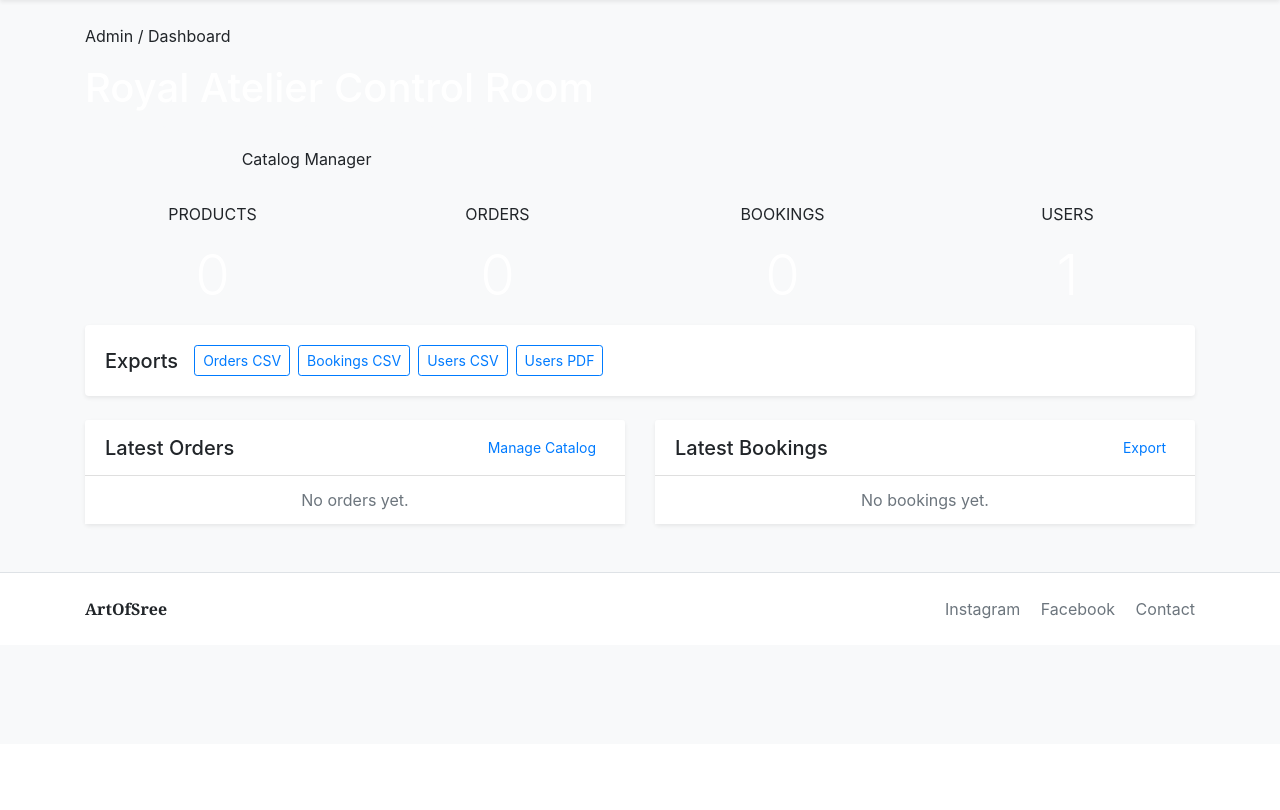
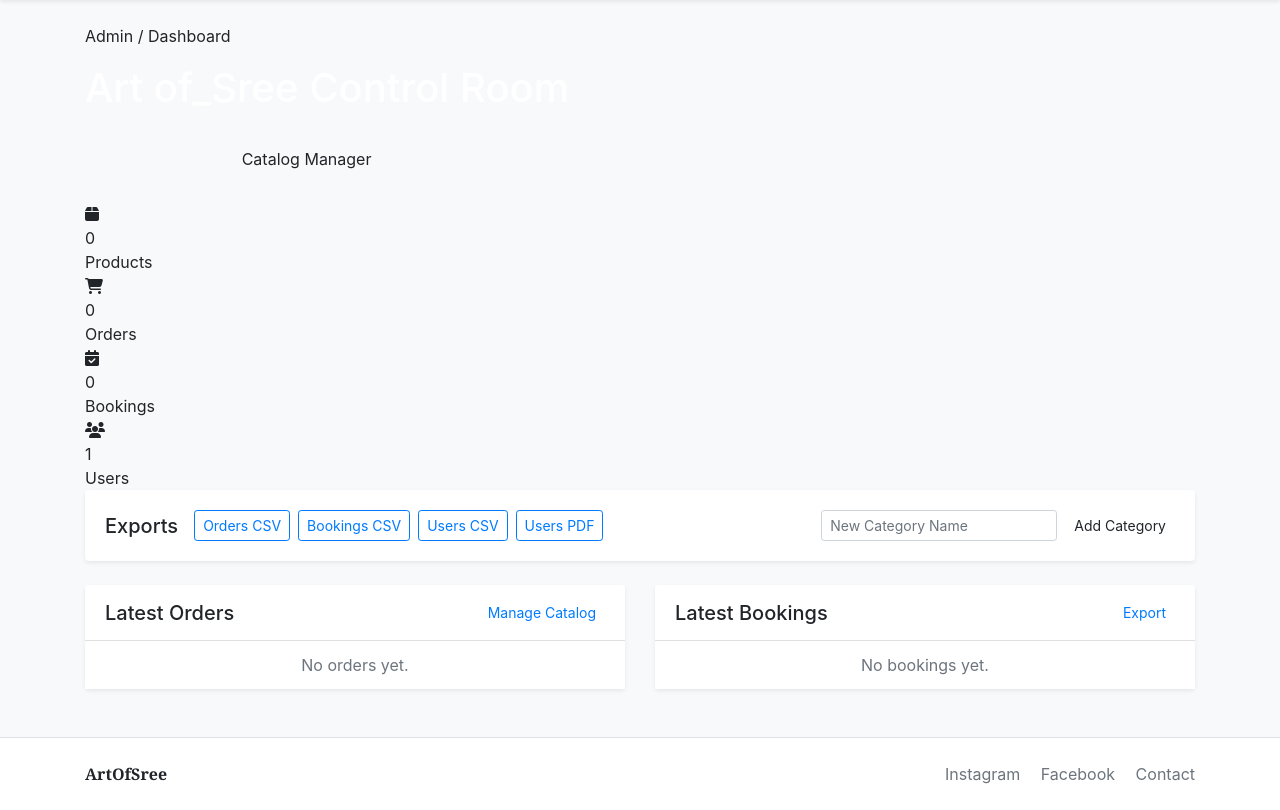
Before and after one commit to sreelekhajayaram/art-ecommerce-master, a Django app: page /admin-panel/ in a window 1280 px wide. Shown: the part 56-866 px from the top of the page. Before the commit the page ends 675 px from the top, so only its background shows below. Run offline with Django 3.2, Linux system fonts and the light colour scheme; the visitor is signed in with stand-in values (Sample User, id 1); data comes from the database, SQL or seed files in the repository; data that the repository does not hold is empty; some libraries are stand-ins or nearby versions.

Commit message:
Checkpoint from VS Code for cloud agent session

```diff
--- a/art-ecommerce-master/accounts/templates/login.html
+++ b/art-ecommerce-master/accounts/templates/login.html
@@ -9,7 +9,7 @@
     <div class="col-12 col-md-10 offset-md-1">
         <div class="row accounts-card login-card img-shadow">
             <div class="col-md-4 d-none d-md-block side-img">
-                <img src="/media/img/rosie.jpg" class="display-painting accounts-img" alt="image">
+                <img src="/media/categories/20251223_143425.jpg" class="display-painting accounts-img" alt="image">
             </div>
 
             <div class="col-12 col-md-8 offset-md-0 accounts-form">
--- a/art-ecommerce-master/accounts/templates/registration.html
+++ b/art-ecommerce-master/accounts/templates/registration.html
@@ -5,7 +5,7 @@
     <div class="col-12 col-md-10 offset-md-1">
         <div class="row accounts-card img-shadow">
             <div class="col-md-4 d-none d-md-block side-img">
-                <img src="/media/img/rosie.jpg" class="display-painting accounts-img" alt="image">
+                <img src="/media/categories/20251223_143425.jpg" class="display-painting accounts-img" alt="image">
             </div>
 
             <div class="col-12 col-md-8 offset-md-0 accounts-form">
--- a/art-ecommerce-master/shop/views.py
+++ b/art-ecommerce-master/shop/views.py
@@ -107,6 +107,11 @@
     if not items.exists():
         messages.warning(request, "Your cart is empty.")
         return redirect('home')
+    # Check stock availability
+    for item in items:
+        if item.product.stock < item.quantity:
+            messages.error(request, f"Insufficient stock for {item.product.title}. Available: {item.product.stock}.")
+            return redirect('cart')
     subtotal = sum(item.line_total for item in items)
     checkout_data = request.session.get('checkout_data')
     if not checkout_data:
--- a/art-ecommerce-master/templates/adminpanel/catalog.html
+++ b/art-ecommerce-master/templates/adminpanel/catalog.html
@@ -2,7 +2,7 @@
 {% block content %}
 <div class="admin-hero mb-4">
   <div>
-    <p class="eyebrow">Admin / Catalog</p>
+    <p class="eyebrow"> Catalog</p>
     <h2 class="text-white mb-1">Curate Categories & Products</h2>
     <p class="text-light mb-0">Manage every artwork detail with elegance.</p>
   </div>
@@ -133,7 +133,7 @@
 </script>
 
 <div class="card shadow-sm border-0">
-  <div class="card-header bg-white">
+  <div class="card-header bg-red">
     <h5 class="mb-0">All Products</h5>
   </div>
   <div class="card-body p-0">
--- a/art-ecommerce-master/templates/adminpanel/dashboard.html
+++ b/art-ecommerce-master/templates/adminpanel/dashboard.html
@@ -3,7 +3,7 @@
 <div class="admin-hero mb-4">
   <div>
     <p class="eyebrow">Admin / Dashboard</p>
-    <h1 class="text-white mb-1">Royal Atelier Control Room</h1>
+    <h1 class="text-white mb-1">Art of_Sree Control Room</h1>
     <p class="text-light mb-0">Curate users, catalog, and orders with a refined palette.</p>
   </div>
   <div class="d-flex align-items-center">
@@ -12,30 +12,34 @@
   </div>
 </div>
 
-<div class="row">
-  <div class="col-md-3 mb-3">
-    <div class="glass-card text-center">
-      <p class="eyebrow text-uppercase">Products</p>
-      <div class="display-4 text-white">{{ stats.products }}</div>
+<div class="stats-grid">
+  <div class="stat-card products">
+    <div class="stat-icon">
+      <i class="fas fa-box"></i>
     </div>
+    <div class="stat-number">{{ stats.products }}</div>
+    <div class="stat-label">Products</div>
   </div>
-  <div class="col-md-3 mb-3">
-    <div class="glass-card text-center">
-      <p class="eyebrow text-uppercase">Orders</p>
-      <div class="display-4 text-white">{{ stats.orders }}</div>
+  <div class="stat-card orders">
+    <div class="stat-icon">
+      <i class="fas fa-shopping-cart"></i>
     </div>
+    <div class="stat-number">{{ stats.orders }}</div>
+    <div class="stat-label">Orders</div>
   </div>
-  <div class="col-md-3 mb-3">
-    <div class="glass-card text-center">
-      <p class="eyebrow text-uppercase">Bookings</p>
-      <div class="display-4 text-white">{{ stats.bookings }}</div>
+  <div class="stat-card bookings">
+    <div class="stat-icon">
+      <i class="fas fa-calendar-check"></i>
     </div>
+    <div class="stat-number">{{ stats.bookings }}</div>
+    <div class="stat-label">Bookings</div>
   </div>
-  <div class="col-md-3 mb-3">
-    <div class="glass-card text-center">
-      <p class="eyebrow text-uppercase">Users</p>
-      <div class="display-4 text-white">{{ stats.users }}</div>
+  <div class="stat-card users">
+    <div class="stat-icon">
+      <i class="fas fa-users"></i>
     </div>
+    <div class="stat-number">{{ stats.users }}</div>
+    <div class="stat-label">Users</div>
   </div>
 </div>
 
@@ -45,7 +49,14 @@
     <a href="{% url 'export_orders_csv' %}" class="btn btn-outline-primary btn-sm mr-2">Orders CSV</a>
     <a href="{% url 'export_bookings_csv' %}" class="btn btn-outline-primary btn-sm mr-2">Bookings CSV</a>
     <a href="{% url 'export_users_csv' %}" class="btn btn-outline-primary btn-sm mr-2">Users CSV</a>
-    <a href="{% url 'export_users_pdf' %}" class="btn btn-outline-primary btn-sm">Users PDF</a>
+    <a href="{% url 'export_users_pdf' %}" class="btn btn-outline-primary btn-sm mr-2">Users PDF</a>
+    <div class="ml-auto">
+      <form method="post" class="form-inline">
+        {% csrf_token %}
+        <input type="text" name="category_name" class="form-control form-control-sm mr-2" placeholder="New Category Name" required>
+        <button type="submit" name="quick_add_category" class="btn btn-gold btn-sm">Add Category</button>
+      </form>
+    </div>
   </div>
 </div>
 
@@ -97,4 +108,6 @@
     </div>
   </div>
 </div>
+  </div>
+</div>
 {% endblock %}
```
Also changed, not shown: TODO.md (added, +11 -0 lines), 1 other file.
